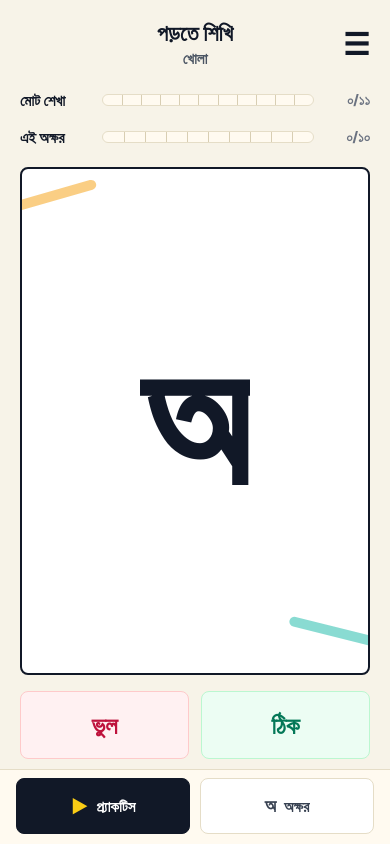
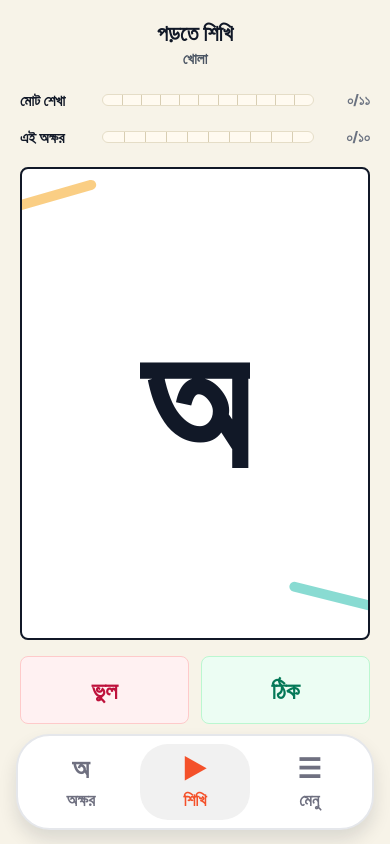
Before and after one commit to bappygolder/prote-shikhi, a React Native app: screen / in a window 390 px wide. Built offline with nearby package versions, Linux system fonts and the light colour scheme.

Commit message:
Update bottom navigation labels

```diff
--- a/App.tsx
+++ b/App.tsx
@@ -466,16 +466,7 @@ export default function App() {
             </Text>
           </View>
 
-          <Pressable
-            accessibilityLabel="মেনু খুলুন"
-            onPress={handleOpenMenu}
-            style={({ pressed }) => [
-              styles.menuButton,
-              pressed && styles.buttonPressed,
-            ]}
-          >
-            <Text style={styles.menuIcon}>☰</Text>
-          </Pressable>
+          <View style={styles.headerSpacer} />
         </View>
 
         {currentTab === 'practice' ? (
@@ -680,33 +671,6 @@ export default function App() {
 
       <View style={styles.bottomNav}>
         <Pressable
-          accessibilityLabel="প্র্যাকটিস স্ক্রিনে যান"
-          onPress={() => setCurrentTab('practice')}
-          style={({ pressed }) => [
-            styles.bottomTab,
-            currentTab === 'practice' && styles.bottomTabActive,
-            pressed && styles.buttonPressed,
-          ]}
-        >
-          <Text
-            style={[
-              styles.bottomTabIcon,
-              currentTab === 'practice' && styles.bottomTabIconActive,
-            ]}
-          >
-            ▶
-          </Text>
-          <Text
-            style={[
-              styles.bottomTabText,
-              currentTab === 'practice' && styles.bottomTabTextActive,
-            ]}
-          >
-            প্র্যাকটিস
-          </Text>
-        </Pressable>
-
-        <Pressable
           accessibilityLabel="সব অক্ষর দেখুন"
           onPress={() => setCurrentTab('letters')}
           style={({ pressed }) => [
@@ -730,6 +694,60 @@ export default function App() {
             ]}
           >
             অক্ষর
+          </Text>
+        </Pressable>
+
+        <Pressable
+          accessibilityLabel="শিখি স্ক্রিনে যান"
+          onPress={() => setCurrentTab('practice')}
+          style={({ pressed }) => [
+            styles.bottomTab,
+            currentTab === 'practice' && styles.bottomTabActive,
+            pressed && styles.buttonPressed,
+          ]}
+        >
+          <Text
+            style={[
+              styles.bottomTabIcon,
+              currentTab === 'practice' && styles.bottomTabIconActive,
+            ]}
+          >
+            ▶
+          </Text>
+          <Text
+            style={[
+              styles.bottomTabText,
+              currentTab === 'practice' && styles.bottomTabTextActive,
+            ]}
+          >
+            শিখি
+          </Text>
+        </Pressable>
+
+        <Pressable
+          accessibilityLabel="মেনু খুলুন"
+          onPress={handleOpenMenu}
+          style={({ pressed }) => [
+            styles.bottomTab,
+            isMenuOpen && styles.bottomTabActive,
+            pressed && styles.buttonPressed,
+          ]}
+        >
+          <Text
+            style={[
+              styles.bottomTabIcon,
+              isMenuOpen && styles.bottomTabIconActive,
+            ]}
+          >
+            ☰
+          </Text>
+          <Text
+            style={[
+              styles.bottomTabText,
+              isMenuOpen && styles.bottomTabTextActive,
+            ]}
+          >
+            মেনু
           </Text>
         </Pressable>
       </View>
@@ -843,18 +861,6 @@ const styles = StyleSheet.create({
   },
   headerSpacer: {
     width: 44,
-  },
-  menuButton: {
-    minHeight: 44,
-    width: 44,
-    alignItems: 'flex-end',
-    justifyContent: 'center',
-  },
-  menuIcon: {
-    color: '#111827',
-    fontSize: 30,
-    fontWeight: '800',
-    letterSpacing: 0,
   },
   titleBlock: {
     flex: 1,
@@ -1164,51 +1170,58 @@ const styles = StyleSheet.create({
     letterSpacing: 0,
   },
   bottomNav: {
-    width: '100%',
-    maxWidth: 520,
+    width: '92%',
+    maxWidth: 440,
     alignSelf: 'center',
     flexDirection: 'row',
-    gap: 10,
-    borderTopColor: '#e5ddc7',
-    borderTopWidth: 1,
-    backgroundColor: '#fffaf0',
-    paddingHorizontal: 16,
-    paddingTop: 8,
-    paddingBottom: 10,
+    alignItems: 'center',
+    justifyContent: 'space-between',
+    gap: 4,
+    borderColor: '#e5e7eb',
+    borderRadius: 34,
+    borderWidth: 2,
+    backgroundColor: '#ffffff',
+    marginBottom: 14,
+    padding: 8,
+    shadowColor: '#111827',
+    shadowOffset: { width: 0, height: 10 },
+    shadowOpacity: 0.12,
+    shadowRadius: 18,
+    elevation: 8,
   },
   bottomTab: {
     flex: 1,
-    minHeight: 56,
-    flexDirection: 'row',
+    minHeight: 76,
     alignItems: 'center',
     justifyContent: 'center',
-    gap: 8,
-    borderColor: '#e5ddc7',
-    borderRadius: 8,
-    borderWidth: 1,
-    backgroundColor: '#ffffff',
+    gap: 4,
+    borderRadius: 28,
+    backgroundColor: 'transparent',
+    paddingHorizontal: 4,
+    paddingVertical: 8,
   },
   bottomTabActive: {
-    borderColor: '#111827',
-    backgroundColor: '#111827',
+    backgroundColor: '#f1f1f1',
   },
   bottomTabIcon: {
-    color: '#374151',
-    fontSize: 18,
+    color: '#6f7080',
+    fontSize: 27,
     fontWeight: '900',
     letterSpacing: 0,
+    lineHeight: 32,
   },
   bottomTabIconActive: {
-    color: '#facc15',
+    color: '#f4512a',
   },
   bottomTabText: {
-    color: '#374151',
-    fontSize: 15,
-    fontWeight: '900',
+    color: '#6f7080',
+    fontSize: 17,
+    fontWeight: '800',
     letterSpacing: 0,
+    lineHeight: 23,
   },
   bottomTabTextActive: {
-    color: '#ffffff',
+    color: '#f4512a',
   },
   menuLayer: {
     ...StyleSheet.absoluteFillObject,
```
